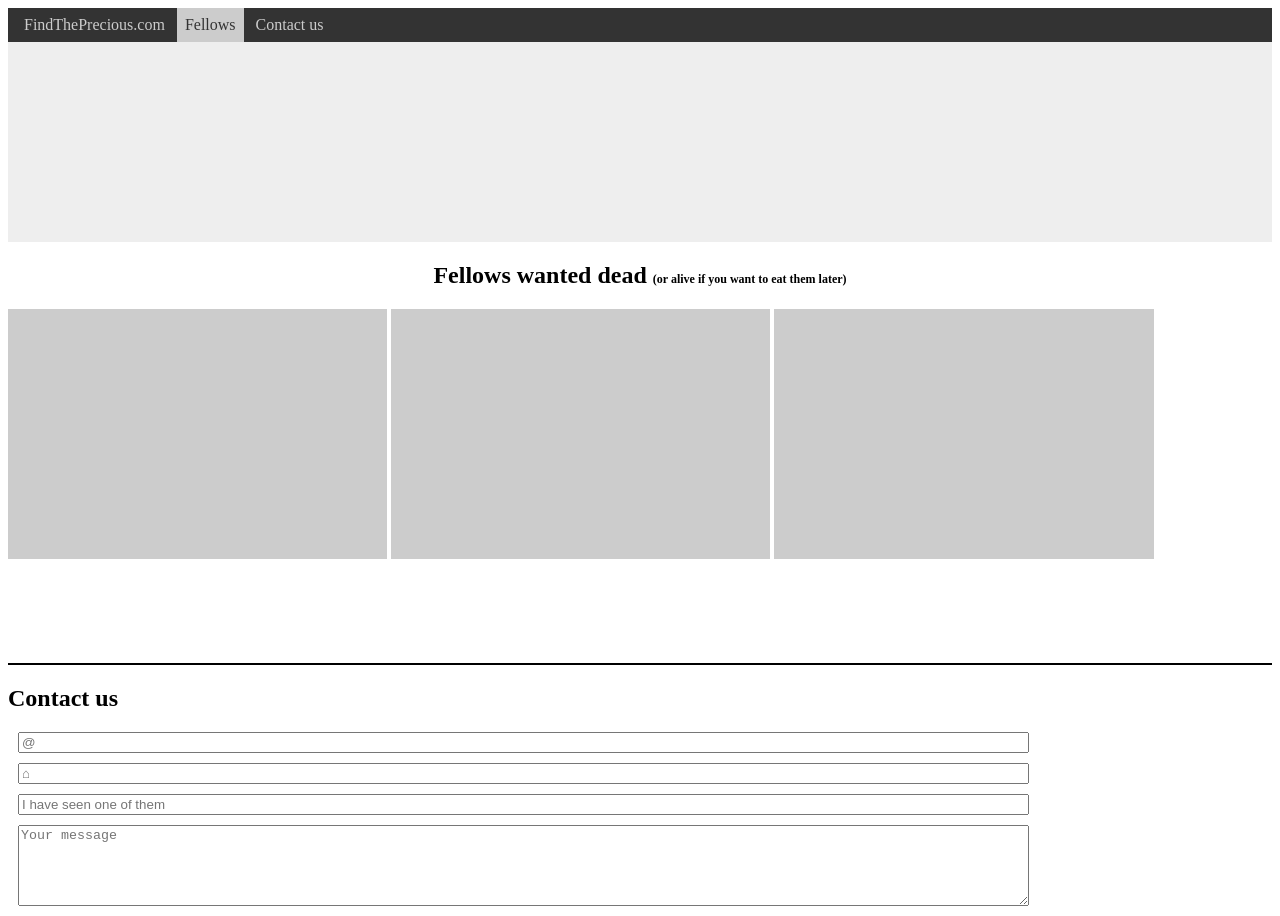
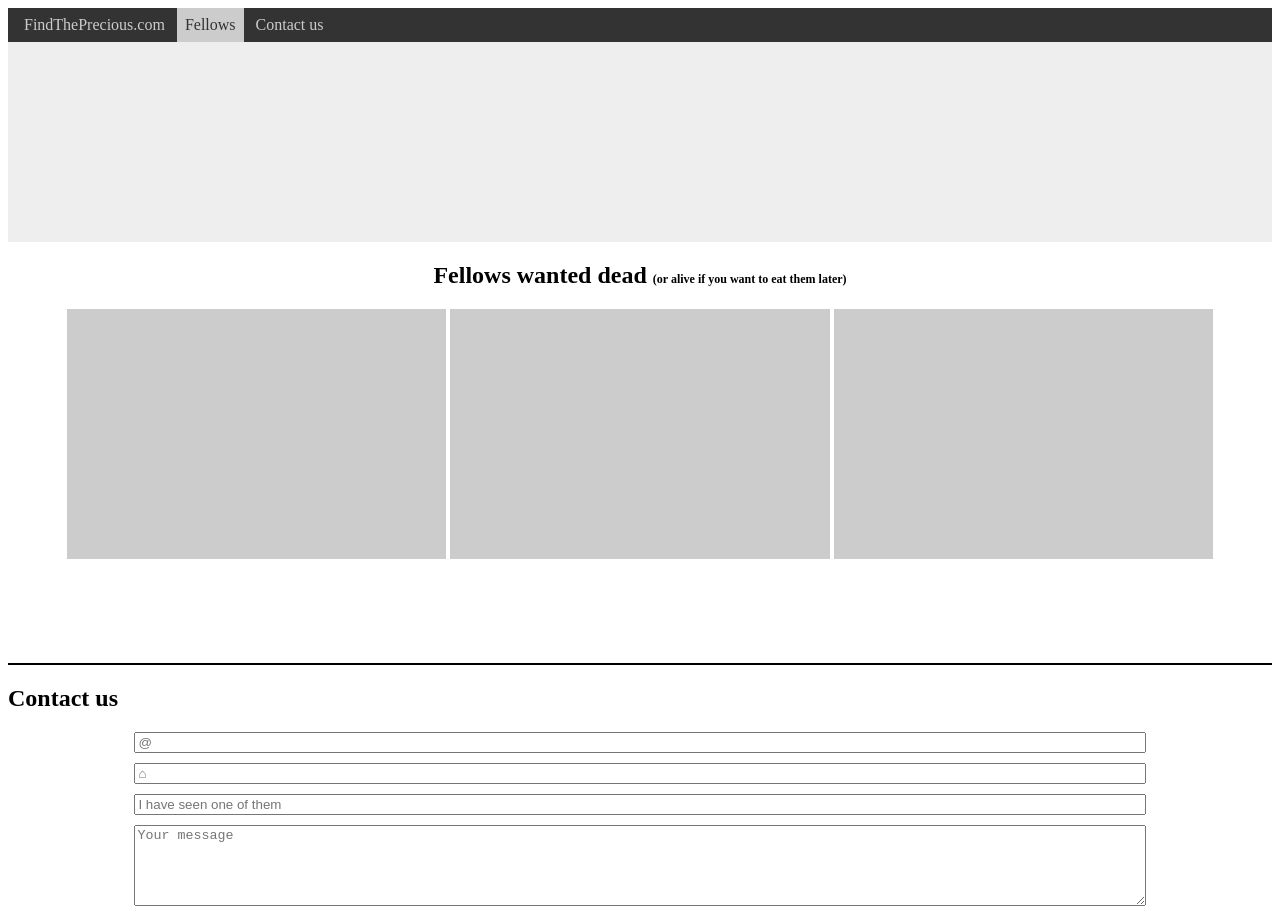
Before and after one commit to Pignon-Mickael/index-maquette, a plain HTML site: page index.html in a window 1280 px wide. Drawn offline with Linux system fonts and the light colour scheme.

Commit message:
update css

```diff
--- a/style.css
+++ b/style.css
@@ -34,7 +34,7 @@ article{
 }
 
 #article{
-	margin: auto;
+	text-align: center;
 }
 
 h2{
@@ -49,12 +49,13 @@ em{
 form{
 	border-top: 2px solid black;
 	margin-top: 100px;
+
 }
 
 input, textarea{
 	width: 80%;
 	display: block;
-	margin: 10px;
+	margin: 10px auto;
 }
 
 #Contact{
```
